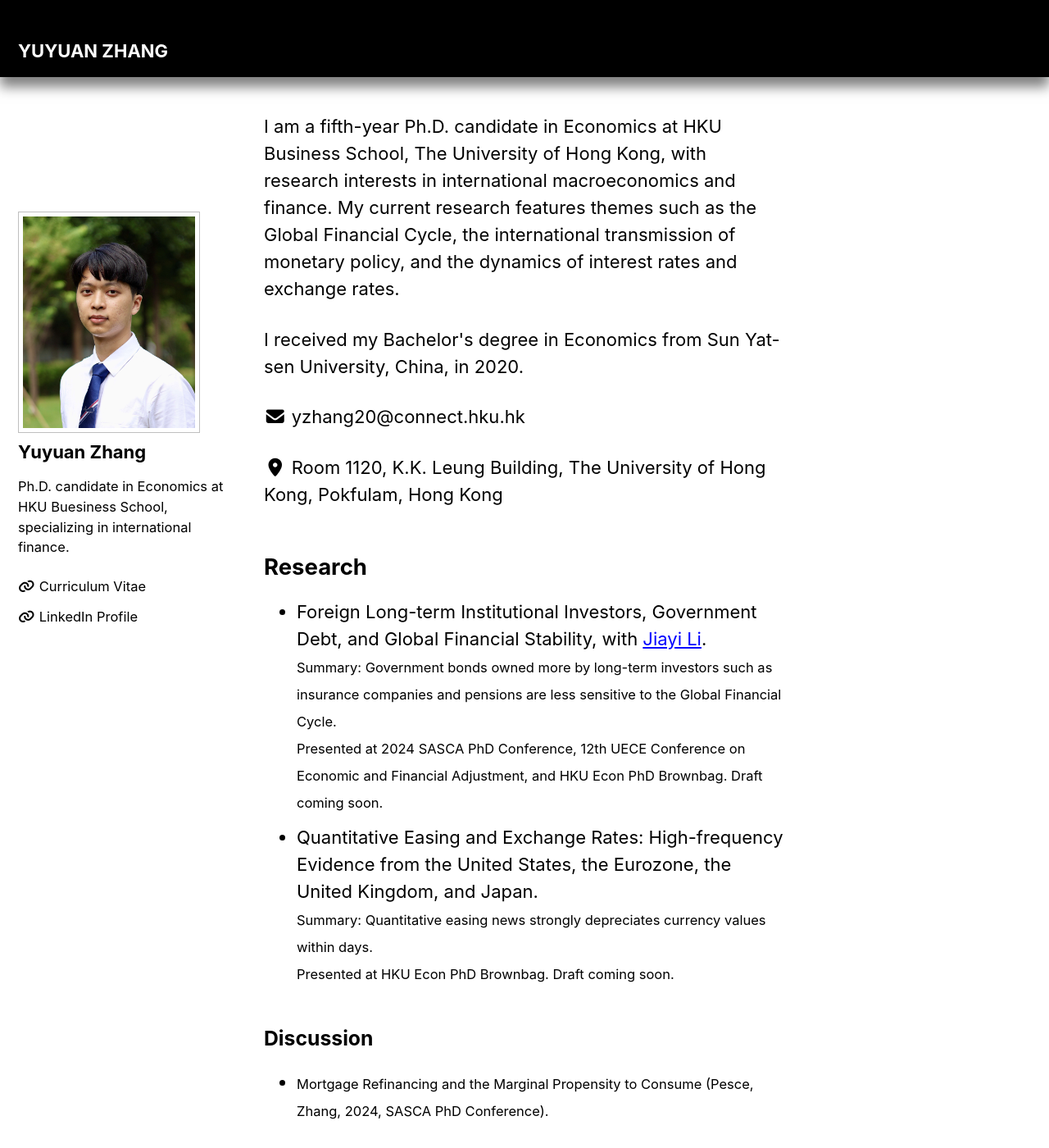
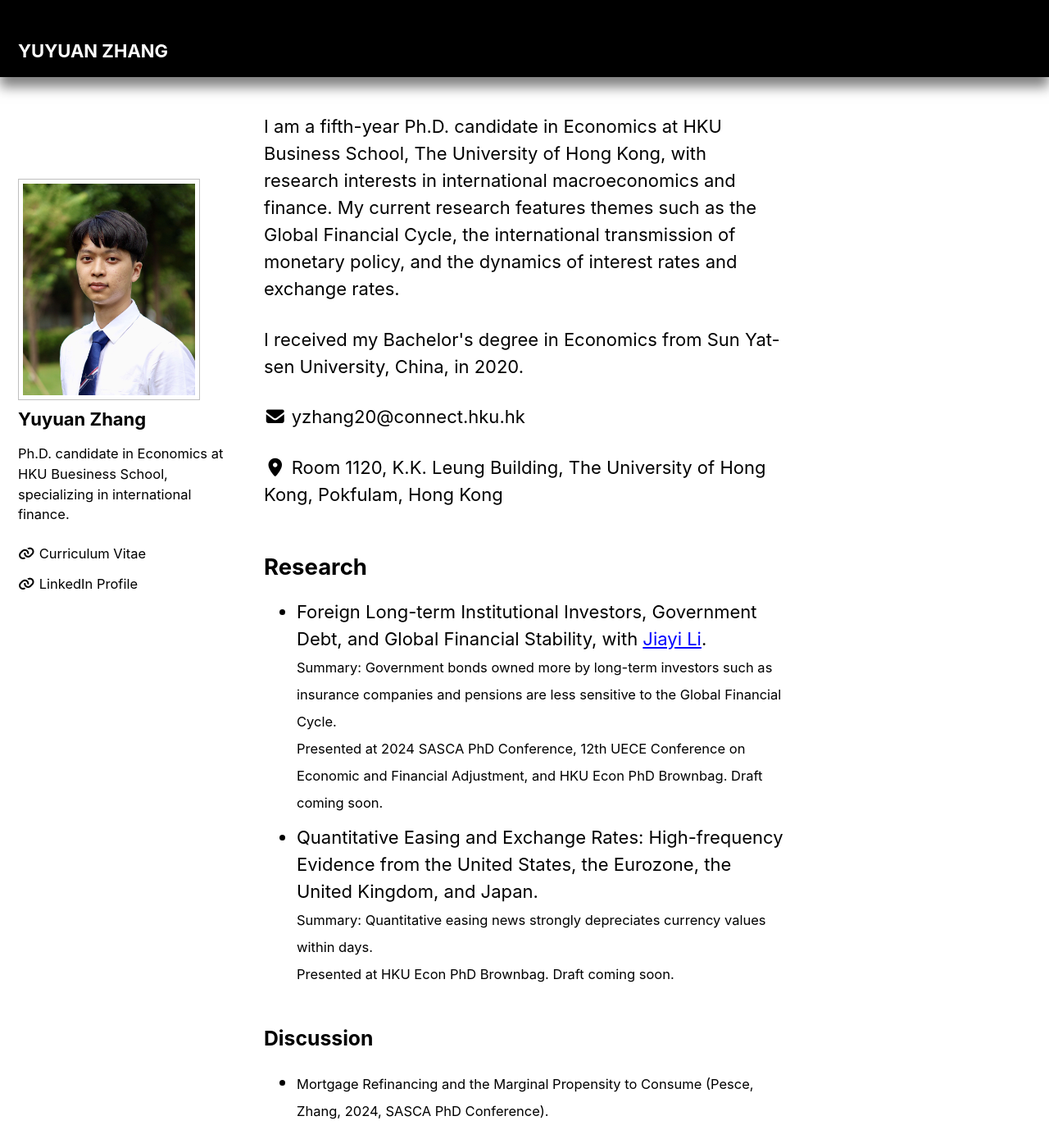
Before and after one commit to yuyuanecon/yuyuanecon.github.io, a Jekyll site: the page built from index.html, in a window 1280 px wide and 1400 px high. Shown: the whole window at 82% size. Built offline with Jekyll 4.4.1, drawn with Linux system fonts in a browser that asks for light colours; cached includes are drawn as plain includes; the list of posts is cut into pages by our own code.

Commit message:
Update _sidebar.scss

```diff
--- a/_sass/minimal-mistakes/_sidebar.scss
+++ b/_sass/minimal-mistakes/_sidebar.scss
@@ -15,7 +15,7 @@
   //   -webkit-transform: translate3d(0, 0, 0);
   //   transform: translate3d(0, 0, 0);
   // }
-  margin-top: 60px; // Adjust this value as needed to account for the masthead height
+  margin-top: 20px; // Adjust this value as needed to account for the masthead height
 
   @include breakpoint($large) {
     float: inline-start;
```
